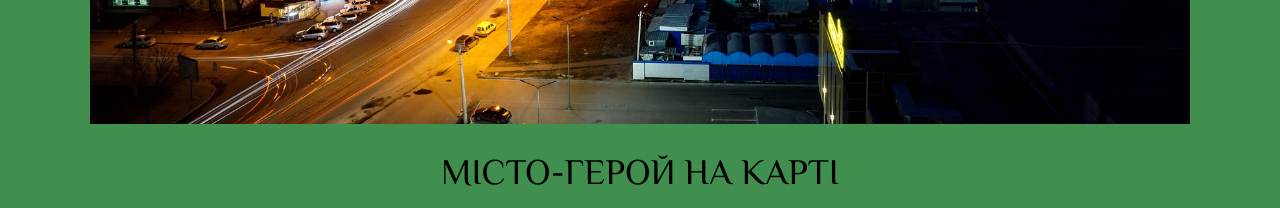
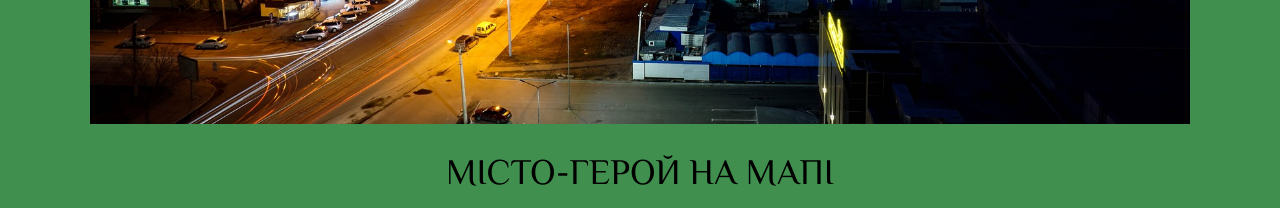
Before and after one commit to Ivan3777/KHARKIV, a plain HTML site: page index.html in a window 1280 px wide. Shown: the part 1948-2156 px from the top of the page. Drawn offline with Linux system fonts and the light colour scheme; grey boxes are pictures that could not be loaded.

Commit message:
corrected

```diff
--- a/index.html
+++ b/index.html
@@ -125,7 +125,7 @@
         </ul>
       </section>
       <section class="section-map">
-        <h3 class="section-map__title">МІСТО-ГЕРОЙ НА КАРТІ</h3>
+        <h3 class="section-map__title">МІСТО-ГЕРОЙ НА МАПІ</h3>
         <iframe
           src="https://www.google.com/maps/embed?pb=!1m18!1m12!1m3!1d164152.87938341146!2d36.12101798225614!3d49.99469535705923!2m3!1f0!2f0!3f0!3m2!1i1024!2i768!4f13.1!3m3!1m2!1s0x4127a09f63ab0f8b%3A0x2d4c18681aa4be0a!2z0KXQsNGA0YzQutC-0LIsINCl0LDRgNGM0LrQvtCy0YHQutCw0Y8g0L7QsdC70LDRgdGC0YwsINCj0LrRgNCw0LjQvdCw!5e0!3m2!1sru!2sfr!4v1690499198235!5m2!1sru!2sfr"
           width="1000"
```
